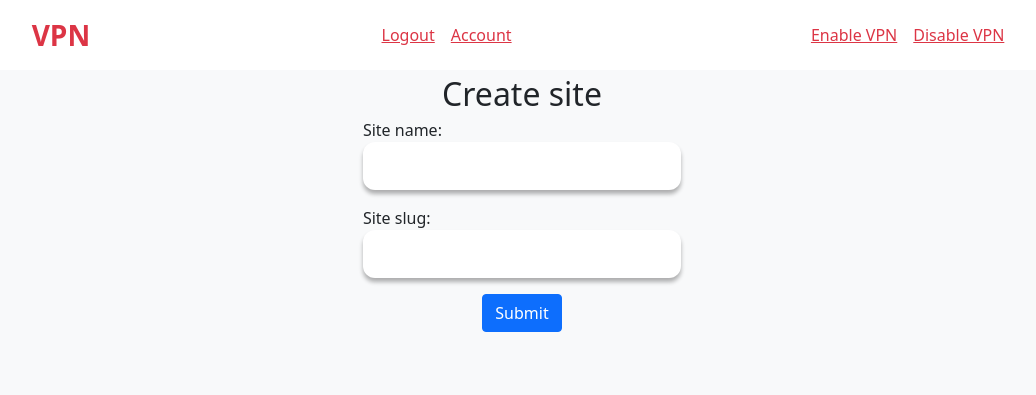
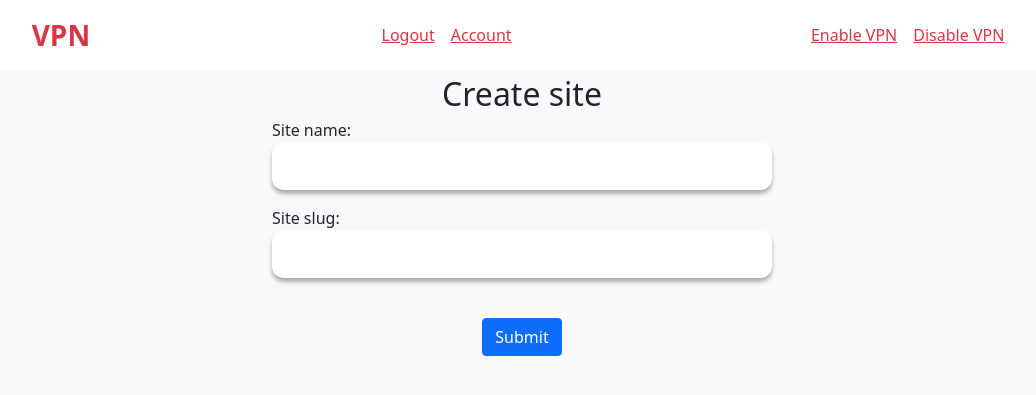
Before and after one commit to victor-nuzhniy/simple_vpn, a Django app: page /create-site/ in a window 1280 px wide. Shown: the top 395 px of the page, without its empty margins (118-1154 px from the left). Run offline with Django 4.2, Linux system fonts and the light colour scheme; the visitor is signed in with stand-in values (Sample User, id 1); parts of the project's set-up code (start-up, migrations or seed data) failed here and were passed over.

Commit message:
dev changed page and personal site forms styling in html files

```diff
--- a/vpn/templates/vpn/page/create_page.html
+++ b/vpn/templates/vpn/page/create_page.html
@@ -3,12 +3,12 @@
 {% block content %}
     <div class="w-100 d-flex flex-column align-items-center">
         <div class="fs-2">{{ title }}</div>
-        <form method="post" class="d-flex flex-column align-items-center">
-            <div>
+        <form method="post" class="w-100 d-flex flex-column align-items-center" style="max-width:500px;">
+            <div class="w-100">
                 {% csrf_token %}
                 {{ form.as_p }}
             </div>
-            <button type="submit" class="btn btn-primary">Submit</button>
+            <button type="submit" class="btn btn-primary mt-4">Submit</button>
         </form>
     </div>
     <script src="{% static 'vpn/node_modules/slug/slug.js' %}"></script>
--- a/vpn/templates/vpn/page/update_page.html
+++ b/vpn/templates/vpn/page/update_page.html
@@ -3,8 +3,8 @@
 {% block content %}
     <div class="w-100 d-flex flex-column align-items-center">
         <div class="fs-2">{{ title }}</div>
-        <form method="post" class="d-flex flex-column align-items-center">
-            <div>
+        <form method="post" class="w-100 d-flex flex-column align-items-center" style="max-width: 500px;">
+            <div class="w-100">
                 {% csrf_token %}
                 {{ form.as_p }}
             </div>
--- a/vpn/templates/vpn/personal_site/create_personal_site.html
+++ b/vpn/templates/vpn/personal_site/create_personal_site.html
@@ -3,12 +3,12 @@
 {% block content %}
     <div class="w-100 d-flex flex-column align-items-center">
         <div class="fs-2">{{ title }}</div>
-        <form method="post" class="d-flex flex-column align-items-center">
-            <div>
+        <form method="post" class="w-100 d-flex flex-column align-items-center" style="max-width: 500px;">
+            <div class="w-100">
                 {% csrf_token %}
                 {{ form.as_p }}
             </div>
-            <button type="submit" class="btn btn-primary">Submit</button>
+            <button type="submit" class="btn btn-primary mt-4">Submit</button>
         </form>
     </div>
     <script src="{% static 'vpn/node_modules/slug/slug.js' %}"></script>
--- a/vpn/templates/vpn/personal_site/update_personal_site.html
+++ b/vpn/templates/vpn/personal_site/update_personal_site.html
@@ -3,12 +3,14 @@
 {% block content %}
     <div class="w-100 d-flex flex-column align-items-center">
         <div class="fs-2">{{ title }}</div>
-        <form method="post" class="d-flex flex-column align-items-center">
-            <div>
+        <form method="post" class="w-100 d-flex flex-column align-items-center" style="max-width: 500px;">
+            <div class="w-100">
                 {% csrf_token %}
                 {{ form.as_p }}
             </div>
             <button type="submit" class="btn btn-primary">Submit</button>
         </form>
     </div>
+    <script src="{% static 'vpn/node_modules/slug/slug.js' %}"></script>
+    <script src="{% static 'vpn/js/slugify.js' %}"></script>
 {% endblock content %}
```
